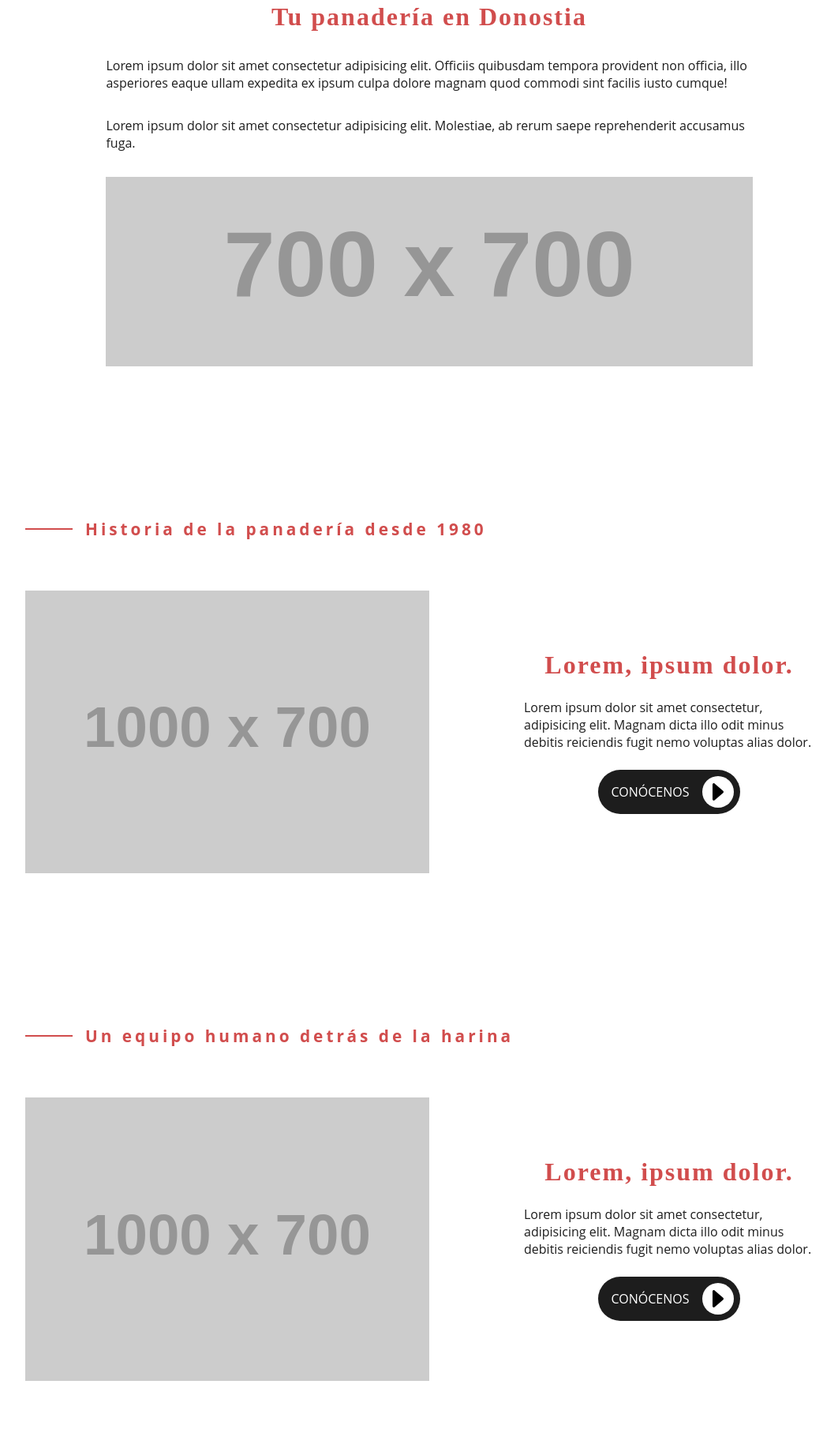
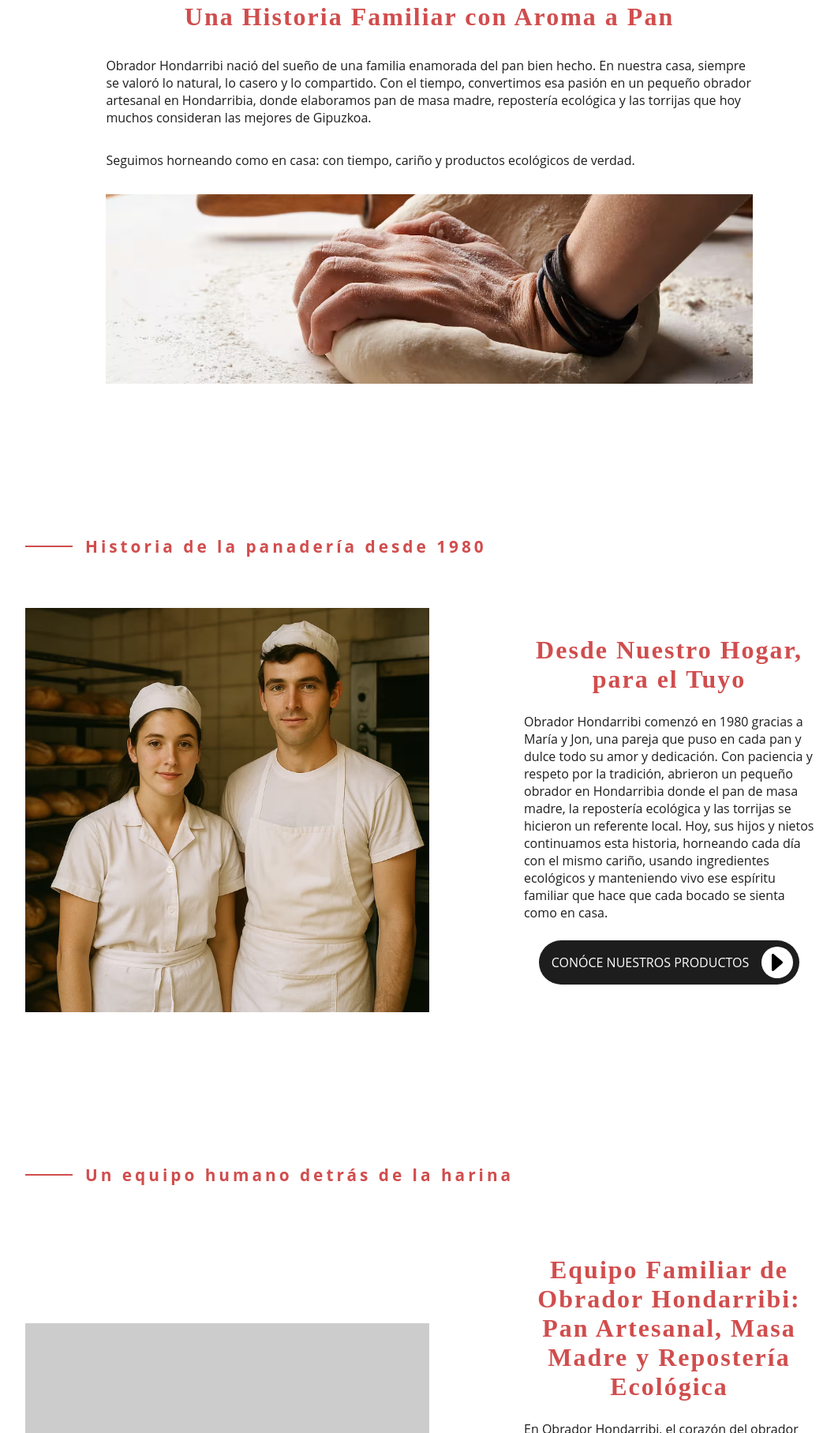
Before and after one commit to maddi-coder/Proyecto-4-Web-Panaderia, a plain HTML site: page nuestros-panaderos.html in a window 1280 px wide. Shown: the part 985-2800 px from the top of the page at 79% size, without its empty margins (96-1158 px from the left). Drawn offline with Linux system fonts and the light colour scheme; placeholder pictures from the web are drawn by us; a web font is replaced by a local one.

Commit message:
Clase 22- Quienes somos de web panaderia

```diff
--- a/assets/scss/nuestros-panaderos.scss
+++ b/assets/scss/nuestros-panaderos.scss
@@ -6,16 +6,16 @@
 @use 'moduloBoton02';
 
 header{
-    background-image: url('../img/panaderia-pasteleria-aginaga-1500.avif');
+    background-image: url('../img/vistas/quienes-somos/Obrador-Hondarribi-1500.avif');
     background-position: center;
     background-size: cover;
     background-attachment: fixed;
 
     @media only screen and (min-width:c.$tablet){
-        background-image: url('../img/panaderia-pasteleria-aginaga-1800.avif');
+        background-image: url('../img/vistas/quienes-somos/Obrador-Hondarribi-1800.avif');
     }
 
     @media only screen and (min-width:c.$desktop){
-        background-image: url('../img/panaderia-pasteleria-aginaga-2560.avif');
+        background-image: url('../img/vistas/quienes-somos/Obrador-Hondarribi-2560.avif');
     }
 }
--- a/nuestros-panaderos.html
+++ b/nuestros-panaderos.html
@@ -15,7 +15,7 @@
         <img src="./assets/img/logos/obrador-hondarribi-logo.svg" alt="" title="" width="" height="">
 
         <ul>
-                <li><a href="./index.html" title="Panadería Donosti -Panes de masa madre elaborados por maestros panaderos">INICIO</a></li>
+                <li><a href="./index.html" title="Obrador Hondarribi -Panes de masa madre elaborados por maestros panaderos">INICIO</a></li>
                 <li><a href="./nuestros-panaderos.html" title="Nuestros panaderos">NUESTROS PANADEROS</a></li>
                 <li><a href="./productos-panaderia.html" title="Nuestros Productos">PRODUCTOS</a></li>
                 <li><a href="./contacta-con-nosotros.html" title="Contacto">CONTACTO</a></li>
@@ -48,10 +48,10 @@
 
             <article class="art03">
 
-                <h3>Tu panadería en Donostia</h3>
-                <p>Lorem ipsum dolor sit amet consectetur adipisicing elit. Officiis quibusdam tempora provident non officia, illo asperiores eaque ullam expedita ex ipsum culpa dolore magnam quod commodi sint facilis iusto cumque!</p>
-                <p>Lorem ipsum dolor sit amet consectetur adipisicing elit. Molestiae, ab rerum saepe reprehenderit accusamus fuga.</p>
-                <img src="https://dummyimage.com/700x700" alt="">
+                <h3>Una Historia Familiar con Aroma a Pan</h3>
+                <p>Obrador Hondarribi nació del sueño de una familia enamorada del pan bien hecho. En nuestra casa, siempre se valoró lo natural, lo casero y lo compartido. Con el tiempo, convertimos esa pasión en un pequeño obrador artesanal en Hondarribia, donde elaboramos pan de masa madre, repostería ecológica y las torrijas que hoy muchos consideran las mejores de Gipuzkoa.</p>
+                <p>Seguimos horneando como en casa: con tiempo, cariño y productos ecológicos de verdad.</p>
+                <img src="./assets/img/vistas/quienes-somos/Masa-madre-obrador-hondarribia-1500.avif" alt="">
 
             </article>
         </section>
@@ -63,12 +63,14 @@
         </div>
         <!-- Artículo 01 -->
             <article class="art01">
-                <img src="https://dummyimage.com/1000x700" alt="">
+                <img src="/assets/img/vistas/quienes-somos/Maria-y-Jon-obrador-hondarribia-1500.avif" alt="">
                 <div>
-                    <h3>Lorem, ipsum dolor.</h3>
-                    <p>Lorem ipsum dolor sit amet consectetur, adipisicing elit. Magnam dicta illo odit minus debitis reiciendis fugit nemo voluptas alias dolor.</p>
-                      <a href=""class="moduloBoton02">
-                                <span>CONÓCENOS</span>
+                    <h3>Desde Nuestro Hogar, para el Tuyo</h3>
+                    <p>Obrador Hondarribi comenzó en 1980 gracias a María y Jon, una pareja que puso en cada pan y dulce todo su amor y dedicación. Con paciencia y respeto por la tradición, abrieron un pequeño obrador en Hondarribia donde el pan de masa madre, la repostería ecológica y las torrijas se hicieron un referente local.
+
+Hoy, sus hijos y nietos continuamos esta historia, horneando cada día con el mismo cariño, usando ingredientes ecológicos y manteniendo vivo ese espíritu familiar que hace que cada bocado se sienta como en casa.</p>
+                      <a href="./productos-panaderia.html"class="moduloBoton02">
+                                <span>CONÓCE NUESTROS PRODUCTOS</span>
                                 <img src="assets/img/system/caret-forward-outline.svg"
                                 alt="title">
                             </a>
@@ -85,8 +87,10 @@
             <article class="art01">
                 <img src="https://dummyimage.com/1000x700" alt="">
                 <div>
-                    <h3>Lorem, ipsum dolor.</h3>
-                    <p>Lorem ipsum dolor sit amet consectetur, adipisicing elit. Magnam dicta illo odit minus debitis reiciendis fugit nemo voluptas alias dolor.</p>
+                    <h3>Equipo Familiar de Obrador Hondarribi: Pan Artesanal, Masa Madre y Repostería Ecológica</h3>
+                    <p>En Obrador Hondarribi, el corazón del obrador late gracias a nuestra familia. Los hijos, Ane y Iker, y los nietos, Nora, Asier y Leire, mantienen viva la tradición familiar de pan artesanal con masa madre, repostería ecológica y productos naturales.
+
+Con dedicación y pasión, este equipo familiar trabaja cada día para preservar las recetas originales de María y Jon, garantizando calidad, sabor auténtico y el compromiso con ingredientes ecológicos y procesos artesanales que nos definen.</p>
                       <a href=""class="moduloBoton02">
                                 <span>CONÓCENOS</span>
                                 <img src="assets/img/system/caret-forward-outline.svg"
@@ -196,9 +200,9 @@
                         </a>
                     </li>
                     <li>
-                        <a href="https://maps.app.goo.gl/6rAitmz8QgTEEBH56" title="Nos encontrarás en Paseo Portuetxe 23b,413 Donostia" target="_blank">
+                        <a href="https://maps.app.goo.gl/6rAitmz8QgTEEBH56" title="Nos encontrarás en Paseo Portuetxe 23b, 413 Donostia" target="_blank">
                             <img src="assets/img/system/location-outline.svg" alt="Nos encontrarás en Paseo Portuetxe 23b, 413 Donostia"title="Nos encontrarás en Paseo Portuetxe 23b, 413 Donostia"width="20"height="20">
-                        <span>Paseo Portuetxe 23b<br> 413 Donostia</span>
+                        <span>Paseo Portuetxe 23b<br>413 Donostia</span>
                         </a>
                     </li>
                 </ul>
@@ -206,7 +210,7 @@
             </div>
         </div>
         <div>
-            <img src="https://dummyimage.com/200x80" alt=""title=""width="200"height="80">
+            <img src="./assets/img/logos/obrador-hondarribi-logo.svg" alt=""title=""width="200"height="80">
             <div>
                 <p>Lorem ipsum dolor sit amet consectetur adipisicing elit. Ut, totam!</p>
                 <p>Lorem, ipsum dolor.</p>
```
Also changed, not shown: assets/css/nuestros-panaderos.css, assets/css/nuestros-panaderos.min.css, assets/img/vistas/quienes-somos/Maria-y-Jon-obrador-hondarribia-1500.avif (added), assets/img/vistas/quienes-somos/Masa-madre-obrador-hondarribia-1500.avif (added), assets/img/vistas/quienes-somos/Obrador-Hondarribi-1500.avif (added), assets/img/vistas/quienes-somos/Obrador-Hondarribi-1800.avif (added), assets/img/vistas/quienes-somos/Obrador-Hondarribi-2560.avif (added), 2 other files.
